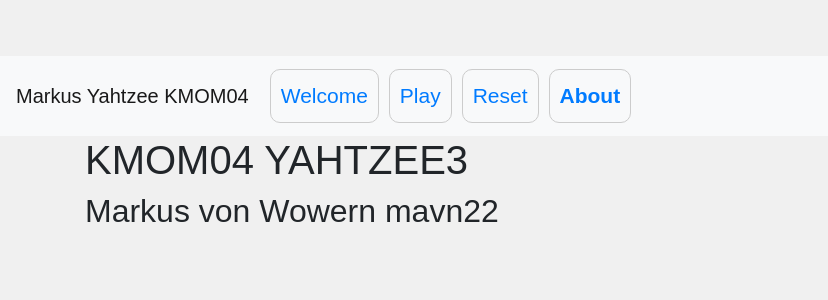
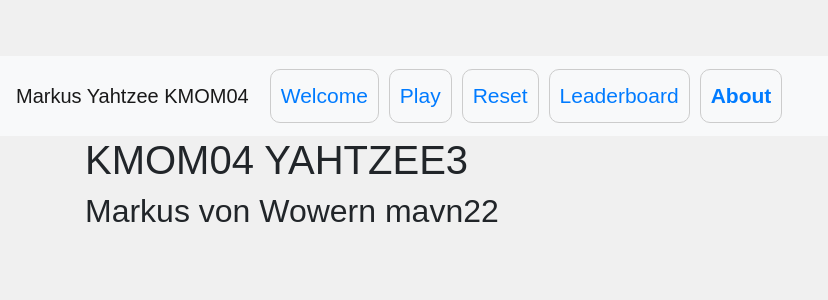
Before and after one commit to showgun666/oopython, a Flask app: page /about in a window 1280 px wide. Shown: the top 300 px of the page, without its empty margins (0-828 px from the left). Run offline with Flask 3, Linux system fonts and the light colour scheme; some libraries are stand-ins or nearby versions.

Commit message:
yahtzee for kmom05 done and ready to turn in

```diff
--- a/yahtzee2/app.py
+++ b/yahtzee2/app.py
@@ -8,6 +8,7 @@ import re
 from flask import Flask, render_template, request, redirect, url_for, session
 from src.hand import Hand
 from src.scoreboard import Scoreboard
+from src.leaderboard import Leaderboard
 
 app = Flask(__name__)
 app.secret_key = re.sub(r"[^a-z\d]", "", os.path.realpath(__file__))
@@ -28,6 +29,7 @@ def init():
     session["total_points"] = game_scoreboard.get_total_points()
     session["message"] = ""
     session["rerolls"] = 0
+    session["finished"] = 0
 
     return redirect(url_for('main'))
 
@@ -38,9 +40,10 @@ def main():
     game_hand = Hand(session["hand"])
     game_scoreboard = Scoreboard.from_dict(session["rules"])
     total_points = session["total_points"]
+    finished = session["finished"]
 
     if game_scoreboard.finished():
-        session["message"] = "Game is already finished. Press Play or Reset to start a new game."
+        session["message"] = "Game finished! Final score: " + str(total_points) + " points."
 
     # Get message from session
     if session["message"]:
@@ -79,7 +82,8 @@ def main():
         points = scored_points_dic,
         rule_values = rule_values,
         total_points = total_points,
-        message = message
+        message = message,
+        finished = finished
         )
 
 @app.route("/roll_selected_dice", methods=["POST"])
@@ -133,9 +137,31 @@ def score_rule():
         session["message"] = request.args.get('rule') + " is already scored!"
 
     if game_scoreboard.finished():
-        final_score = str(game_scoreboard.get_total_points())
-        session["message"] = "Game finished! Final score: " + final_score + " points."
+        session["finished"] = 1
     return redirect(url_for('main'))
+
+@app.route("/enter_name_to_leaderboard", methods=["POST"])
+def enter_name_to_leaderboard():
+    """ Route for entering name to leaderboard """
+    lb = Leaderboard.load("leaderboard.txt")
+    lb.add_entry(request.form.get("name"), session["total_points"])
+    lb.save("leaderboard.txt")
+    return redirect(url_for('init'))
+
+@app.route("/leaderboard")
+def leaderboard():
+    """ Route for viewing leaderboard """
+    lb = Leaderboard.load("leaderboard.txt")
+
+    return render_template("leaderboard.html", leaderboard=lb)
+
+@app.route("/process_deletion", methods=["POST"])
+def process_deletion():
+    """ Process deletion of entry in leaderboard route """
+    lb = Leaderboard.load("leaderboard.txt")
+    lb.remove_entry(int(request.form["selected_index"]))
+    lb.save("leaderboard.txt")
+    return redirect(url_for('leaderboard'))
 
 @app.route("/about")
 def about():
--- a/yahtzee2/src/errors.py
+++ b/yahtzee2/src/errors.py
@@ -2,10 +2,10 @@
 Module for custom exceptions
 """
 class Error(Exception):
-   """User defined class for custom exceptions"""
+    """User defined class for custom exceptions"""
 
 class MissingIndex(Error):
-   """Raised when an index is not found"""
+    """Raised when an index is not found"""
 
 class MissingValue(Error):
-   """Raised when a value is not found"""
+    """Raised when a value is not found"""
--- a/yahtzee2/templates/forms/select_rule.html
+++ b/yahtzee2/templates/forms/select_rule.html
@@ -25,6 +25,6 @@
         </td>
         </tr>
         {% endfor %}
-    <input type="submit" value="Score">
+    <button class="btn btn-default" type="submit" value="Score">Score</button>
 </form>
 </table>
--- a/yahtzee2/templates/header.html
+++ b/yahtzee2/templates/header.html
@@ -28,6 +28,9 @@
                     <li {%- if request.path == "/reset" %} class="active" {% endif %}><a href="{{ url_for('reset') }}">Reset</a></li>
                 </div>
                 <div class ="nav-button">
+                    <li {%- if request.path == "/leaderboard" %} class="active" {% endif %}><a href="{{ url_for('leaderboard') }}">Leaderboard</a></li>
+                </div>
+                <div class ="nav-button">
                     <li {%- if request.path == "/about" %} class="active" {% endif %}><a href="{{ url_for('about') }}">About</a></li>
                 </div>
             </ul>
```
Also changed, not shown: yahtzee2/src/leaderboard.py (+12 -6 lines), yahtzee2/templates/main.html (+5 -2 lines), yahtzee2/tests/test_leaderboard.py (+31 -5 lines), 1 other file.
